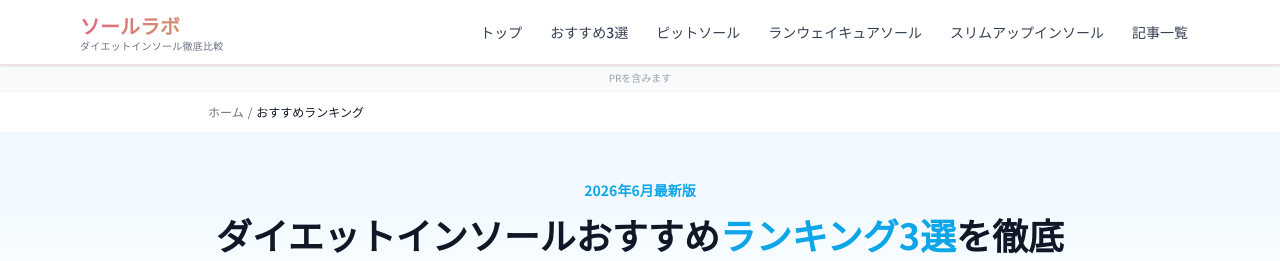
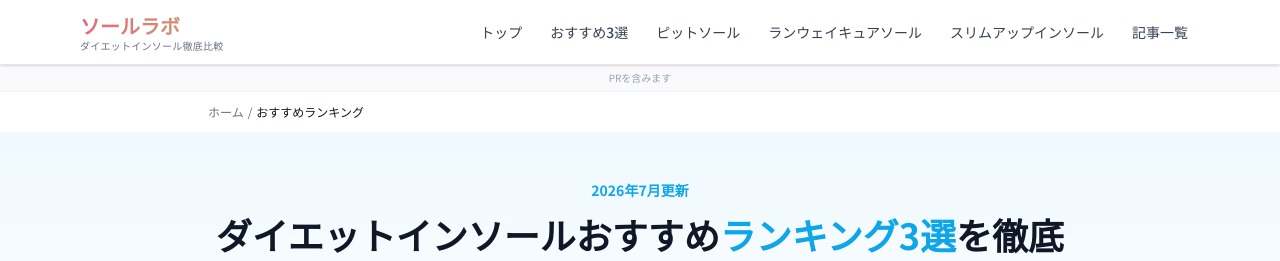
Before and after one commit to webmaster0818/sole-lab, a Next.js app: page /ranking in a window 1280 px wide. Shown: the top 261 px of the page. Built offline with nearby package versions, Linux system fonts and the light colour scheme.

Commit message:
③ranking top10化: 鮮度シグナル更新(dateModified/ラベル7月)+診断結果のrankingアンカーをクエリ整合+sitemap lastmod2件

```diff
--- a/app/diagnosis/Diagnosis.tsx
+++ b/app/diagnosis/Diagnosis.tsx
@@ -130,7 +130,7 @@ export default function Diagnosis() {
             {result.name}を詳しく見る
           </Link>
           <Link href="/ranking/" className="btn-outline text-sm">
-            3製品をランキングで比較する
+            ダイエットインソールおすすめランキングで比較する
           </Link>
         </div>
         <button
--- a/app/ranking/page.tsx
+++ b/app/ranking/page.tsx
@@ -28,7 +28,7 @@ const structuredData = {
     url: "https://sole-laboratory.com",
   },
   datePublished: "2026-04-01",
-  dateModified: "2026-06-12",
+  dateModified: "2026-07-03",
 };
 
 const faqStructuredData = {
@@ -139,7 +139,7 @@ export default function RankingPage() {
       <section className="bg-gradient-to-b from-sky-50 to-white pt-8 pb-12 md:pt-12 md:pb-16">
         <div className="max-w-4xl mx-auto px-4 text-center">
           <p className="text-xs md:text-sm text-[#0ea5e9] font-semibold mb-3">
-            2026年6月最新版
+            2026年7月更新
           </p>
           <h1 className="text-xl md:text-3xl lg:text-4xl font-bold text-gray-900 leading-tight mb-4">
             ダイエットインソール
```
Also changed, not shown: 2 other files (tests, documents, lock files or other folders).
